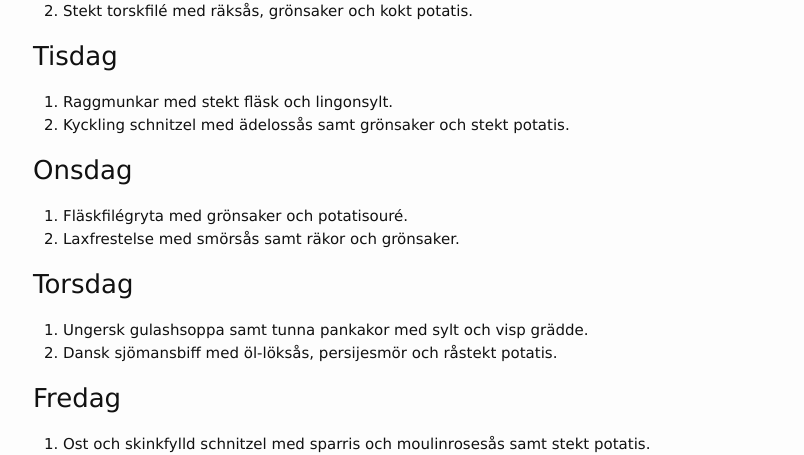
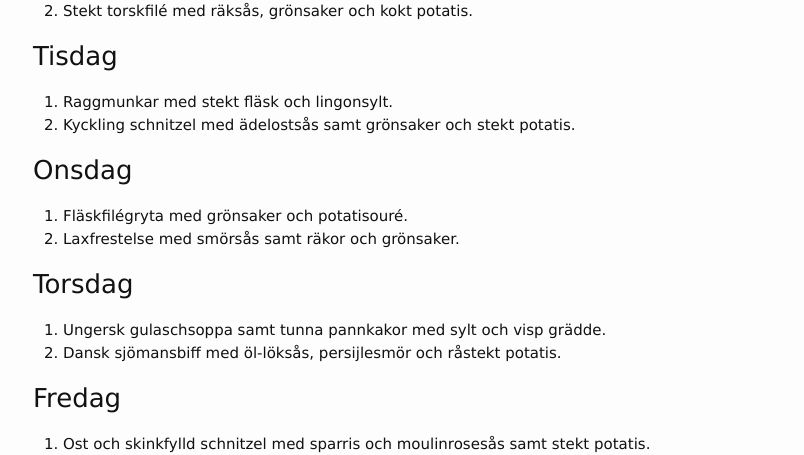
Before and after one commit to FarInn62/farinn62.github.io, a Jekyll site: the page built from lunch.md, in a window 1280 px wide. Shown: the part 284-739 px from the top of the page, without its empty margins (237-1041 px from the left). Built offline with Jekyll 4.4.1, drawn with Linux system fonts in a browser that asks for light colours.

Commit message:
Update lunch.md

```diff
--- a/lunch.md
+++ b/lunch.md
@@ -17,15 +17,15 @@ OBS.PÅ GRUND AV CORONA: Boka och Hämta gärna maten istället, du är välkomm
 
 ### Tisdag
 1. Raggmunkar med stekt fläsk och lingonsylt.
-2. Kyckling schnitzel med ädelossås samt grönsaker och stekt potatis.
+2. Kyckling schnitzel med ädelostsås samt grönsaker och stekt potatis.
 
 ### Onsdag
 1. Fläskfilégryta med grönsaker och potatisouré.
 2. Laxfrestelse med smörsås samt räkor och grönsaker.
 
 ### Torsdag
-1. Ungersk gulashsoppa samt tunna pankakor med sylt och visp grädde.
-2. Dansk sjömansbiff med öl-löksås, persijesmör och råstekt potatis.
+1. Ungersk gulaschsoppa samt tunna pannkakor med sylt och visp grädde.
+2. Dansk sjömansbiff med öl-löksås, persijlesmör och råstekt potatis.
 
 ### Fredag
 1. Ost och skinkfylld schnitzel med sparris och moulinrosesås samt stekt potatis.
```
